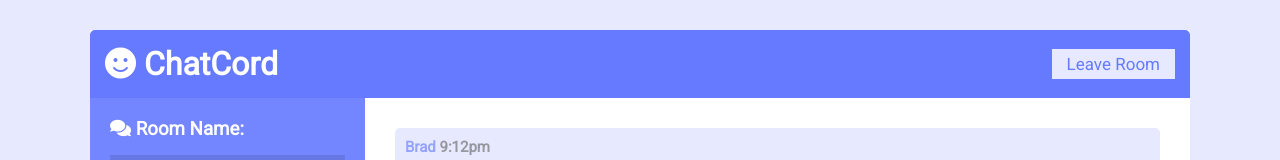
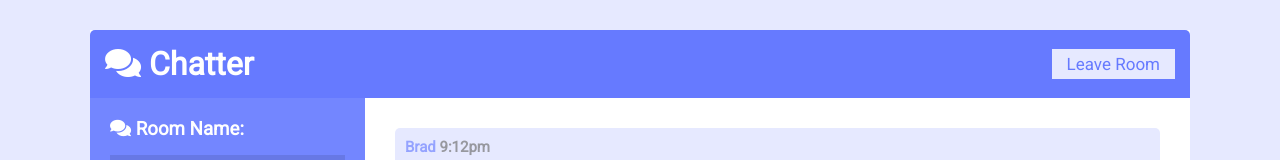
Before and after one commit to ZazaCorp/Chatter, a plain HTML site: page public/chat.html in a window 1280 px wide. Shown: the top 160 px of the page. Drawn offline with Linux system fonts and the light colour scheme.

Commit message:
Update chat.html

```diff
--- a/public/chat.html
+++ b/public/chat.html
@@ -5,12 +5,12 @@
   <meta name="viewport" content="width=device-width, initial-scale=1.0">
   <link rel="stylesheet" href="https://cdnjs.cloudflare.com/ajax/libs/font-awesome/5.12.1/css/all.min.css" integrity="sha256-mmgLkCYLUQbXn0B1SRqzHar6dCnv9oZFPEC1g1cwlkk=" crossorigin="anonymous" />
   <link rel="stylesheet" href="css/style.css">
-  <title>ChatCord App</title>
+  <title>Chatter</title>
 </head>
 <body>
   <div class="chat-container">
     <header class="chat-header">
-      <h1><i class="fas fa-smile"></i> ChatCord</h1>
+      <h1><i class="fas fa-comments"></i> Chatter</h1>
       <a href="index.html" class="btn">Leave Room</a>
     </header>
     <main class="chat-main">
```
